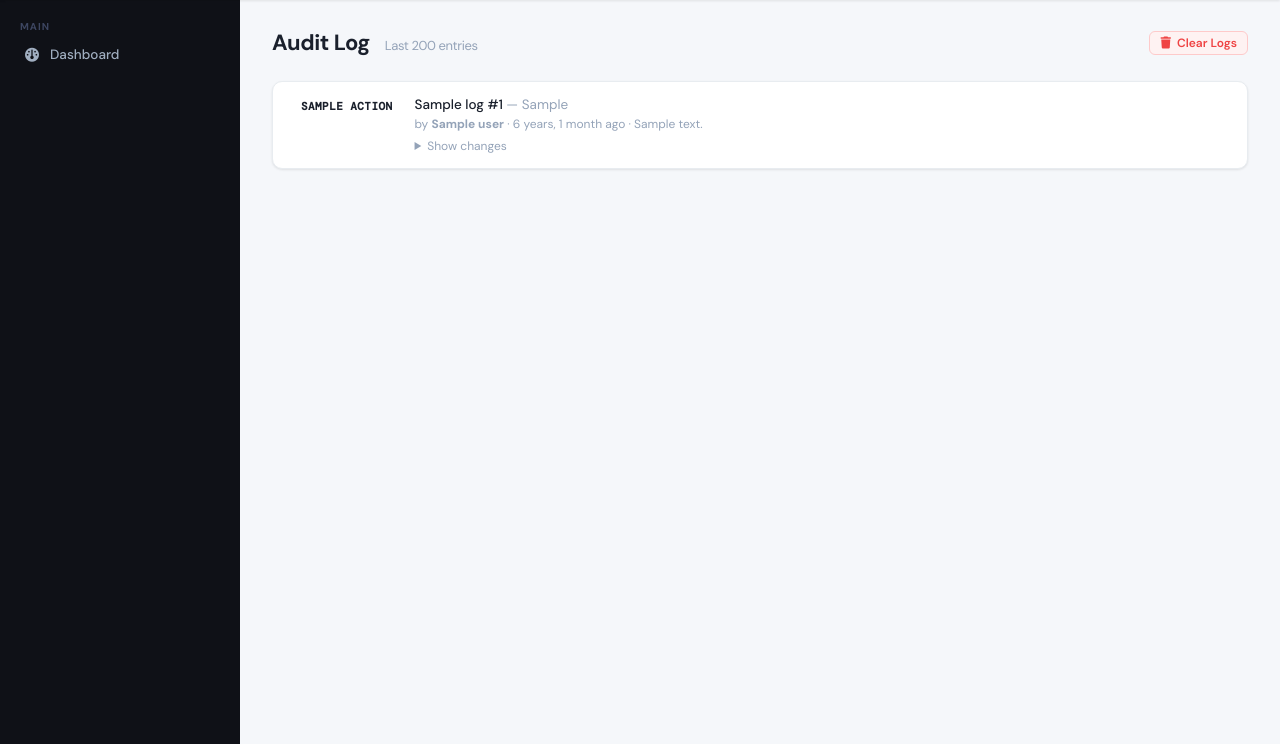
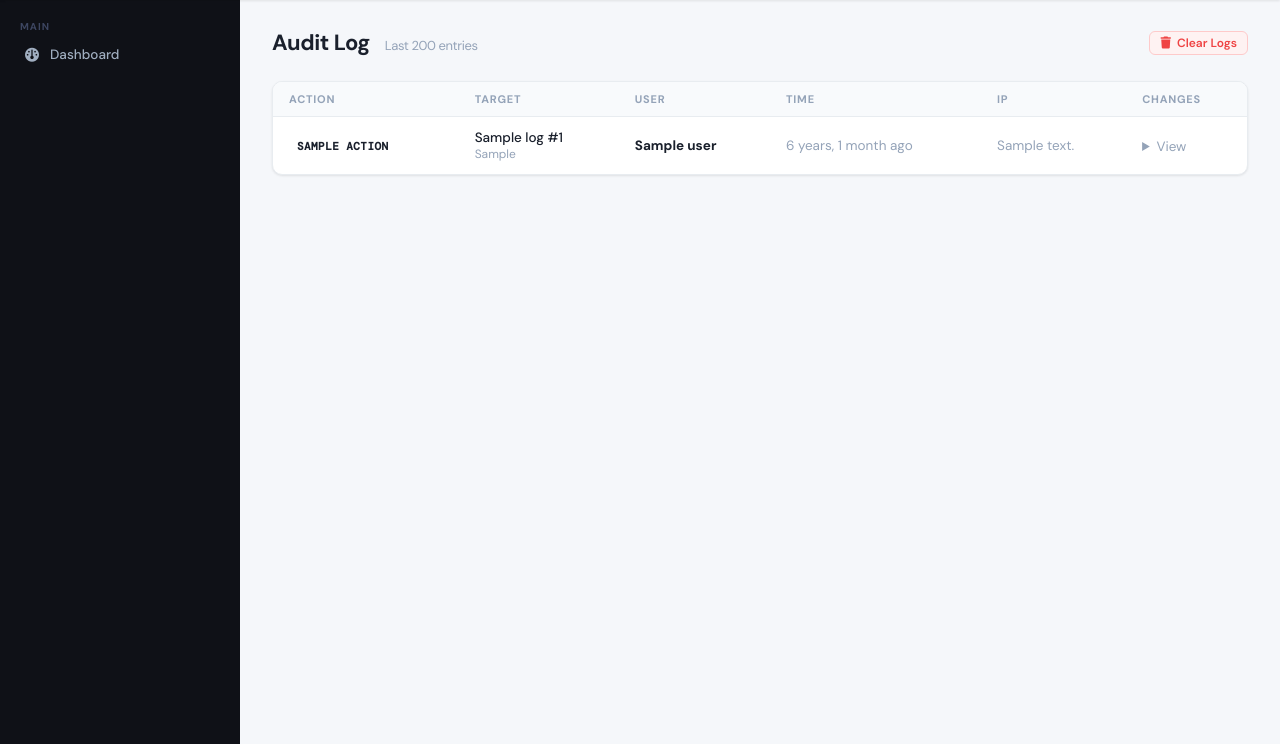
Before and after one commit to sachinsulu/python-cms-v2, a Django app: template templates/core/audit_log.html in a window 1280 px wide. Shown: the part 56-800 px from the top of the page. Run offline with Django 3.2, Linux system fonts and the light colour scheme; the template is opened without the code that fills it: most values are stand-ins (such as "Sample title", 1, 10 or a date in 2020); some libraries are stand-ins or nearby versions.

Commit message:
feat: Implement core CMS admin interface with base layout, dashboard, and audit log.

```diff
--- a/static/js/admin.js
+++ b/static/js/admin.js
@@ -120,6 +120,10 @@ document.addEventListener('DOMContentLoaded', () => {
 
 function initToggles() {
   document.querySelectorAll('[data-toggle-url]').forEach(wrap => {
+    // Prevent double binding
+    if (wrap.dataset.toggled) return;
+    wrap.dataset.toggled = '1';
+
     wrap.addEventListener('click', async () => {
       const url = wrap.dataset.toggleUrl;
       const sw = wrap.querySelector('.toggle-switch');
@@ -205,6 +209,8 @@ function initBulk() {
   const checkboxes = () => document.querySelectorAll('.row-checkbox');
 
   selectAll.addEventListener('change', () => {
+    // If DataTable is present, we might want to select ALL rows across pages
+    // For now, let's at least ensure visible ones work.
     checkboxes().forEach(cb => { cb.checked = selectAll.checked; });
   });
 
@@ -214,7 +220,7 @@ function initBulk() {
       const all = checkboxes();
       const checked = document.querySelectorAll('.row-checkbox:checked');
       selectAll.indeterminate = checked.length > 0 && checked.length < all.length;
-      selectAll.checked = checked.length === all.length;
+      selectAll.checked = all.length > 0 && checked.length === all.length;
     }
   });
 }
@@ -260,6 +266,65 @@ async function executeBulkAction(modelKey, action, checked) {
 // Drag-and-drop sorting (SortableJS)
 // ------------------------------------------------------------------ //
 
+// ------------------------------------------------------------------ //
+// Global DataTables Initialization
+// ------------------------------------------------------------------ //
+
+function initAllDataTables() {
+  console.log('CMS: Initializing DataTables...');
+  if (typeof DataTable === 'undefined') {
+    console.warn('CMS: DataTable library not found. Check base.html scripts.');
+    return;
+  }
+
+  const tables = document.querySelectorAll('.cms-table');
+  console.log(`CMS: Found ${tables.length} tables to process.`);
+
+  tables.forEach(tableEl => {
+    if (DataTable.isDataTable(tableEl) || tableEl.classList.contains('no-datatable')) {
+      console.log('CMS: Skipping table (already init or no-datatable)');
+      return;
+    }
+
+    const isSortable = tableEl.querySelector('tbody[data-sortable]');
+
+    try {
+      new DataTable(tableEl, {
+        pageLength: 20,
+        lengthMenu: [10, 20, 50, 100],
+        order: [],
+        columnDefs: [
+          { targets: 'no-sort', orderable: false },
+          { targets: [0, 1, -1], orderable: !isSortable }
+        ],
+        language: {
+          search: "",
+          searchPlaceholder: "Search...",
+        },
+        layout: {
+          topStart: 'search',
+          topEnd: 'paging',
+          bottomStart: 'info',
+          bottomEnd: 'lengthMenu'
+        },
+        drawCallback: function () {
+          initToggles();
+        }
+      });
+      console.log('CMS: DataTable initialized successfully on', tableEl);
+    } catch (e) {
+      console.error('CMS: Error initializing DataTable:', e);
+    }
+  });
+
+  // Re-style search inputs
+  document.querySelectorAll('.dt-search input').forEach(input => {
+    if (!input.classList.contains('form-control')) {
+      input.classList.add('form-control');
+    }
+  });
+}
+
 function initSortable(modelKey) {
   const tbody = document.querySelector('tbody[data-sortable]');
   if (!tbody || typeof Sortable === 'undefined') return;
@@ -268,11 +333,14 @@ function initSortable(modelKey) {
     handle: '.drag-handle',
     animation: 150,
     ghostClass: 'sortable-ghost',
-    onEnd: async () => {
+    onEnd: async (evt) => {
       const order = [...tbody.querySelectorAll('tr[data-id]')].map(r => r.dataset.id);
+
       try {
         const res = await postJson(`/core/sort/${modelKey}/`, { order });
-        if (res.success) toast.show('Order saved');
+        if (res.success) {
+          toast.show('Order saved');
+        }
       } catch (e) {
         toast.show('Failed to save order');
       }
@@ -472,6 +540,7 @@ document.addEventListener('DOMContentLoaded', () => {
   initBulk();
   initImagePreview();
   initSEOToggle();
+  initAllDataTables();
 
   // Character Counters
   Object.keys(CONFIG.limits).forEach(fieldId => {
--- a/templates/base.html
+++ b/templates/base.html
@@ -8,6 +8,7 @@
   <link rel="stylesheet" href="{% static 'css/admin.css' %}">
   <link rel="stylesheet" href="{% static 'css/media-picker.css' %}">
   <link rel="stylesheet" href="https://cdnjs.cloudflare.com/ajax/libs/font-awesome/6.5.1/css/all.min.css">
+  <link rel="stylesheet" href="https://cdn.datatables.net/2.0.0/css/dataTables.dataTables.min.css">
   {% block extra_head %}{% endblock %}
 </head>
 
@@ -166,6 +167,7 @@
   </div>
 </div>
 
+<script src="https://cdn.datatables.net/2.0.0/js/dataTables.min.js"></script>
 <script src="{% static 'js/admin.js' %}"></script>
 <script src="{% static 'js/media-picker.js' %}"></script>
 <script src="https://cdn.jsdelivr.net/npm/sortablejs@1.15.0/Sortable.min.js"></script>
--- a/templates/core/audit_log.html
+++ b/templates/core/audit_log.html
@@ -11,36 +11,46 @@
   {% endif %}
 </div>
 
-<div class="card">
-  <div class="card-body" style="padding:0;">
+<div class="table-card">
+  <table class="cms-table">
+    <thead>
+      <tr>
+        <th>Action</th>
+        <th>Target</th>
+        <th>User</th>
+        <th>Time</th>
+        <th>IP</th>
+        <th>Changes</th>
+      </tr>
+    </thead>
+    <tbody>
       {% for log in logs %}
-    <div class="audit-entry" style="padding:14px 20px;">
-      <div>
-        <span class="audit-action-badge {{ log.action }}">{{ log.action }}</span>
-      </div>
-      <div style="flex:1;">
+      <tr>
+        <td><span class="audit-action-badge {{ log.action }}">{{ log.action }}</span></td>
+        <td>
           <div style="font-size:13.5px; font-weight:500;">
             {{ log.model_name }} #{{ log.object_id }}
-          <span class="text-muted" style="font-weight:400;">— {{ log.object_repr }}</span>
+            <div class="text-muted" style="font-weight:400; font-size:12px;">{{ log.object_repr }}</div>
           </div>
-        <div class="text-muted text-sm" style="margin-top:3px;">
-          by <strong>{{ log.user|default:"system" }}</strong>
-          · {{ log.timestamp|timesince }} ago
-          {% if log.ip_address %}· {{ log.ip_address }}{% endif %}
-        </div>
+        </td>
+        <td><strong>{{ log.user|default:"system" }}</strong></td>
+        <td class="text-muted text-sm">{{ log.timestamp|timesince }} ago</td>
+        <td class="text-muted text-sm">{{ log.ip_address|default:"—" }}</td>
+        <td>
           {% if log.changes %}
-        <details style="margin-top:6px;">
-          <summary class="text-sm text-muted" style="cursor:pointer;">Show changes</summary>
-          <pre style="margin-top:6px; font-size:11px; background:#f8fafc; padding:10px; border-radius:6px; overflow-x:auto;">{{ log.changes|pprint }}</pre>
+          <details style="margin-top:2px;">
+            <summary class="text-xs text-muted" style="cursor:pointer;">View</summary>
+            <pre style="margin-top:6px; font-size:10px; background:#f8fafc; padding:10px; border-radius:6px; overflow-x:auto; max-width:300px;">{{ log.changes|pprint }}</pre>
           </details>
+          {% else %}
+          —
           {% endif %}
-      </div>
-    </div>
+        </td>
+      </tr>
       {% empty %}
-    <div style="text-align:center; padding:60px 20px; color:var(--text-muted);">
-      No audit entries yet.
-    </div>
+      <tr><td colspan="6" style="text-align:center; padding:40px;">No entries yet.</td></tr>
       {% endfor %}
-  </div>
+    </tbody>
+  </table>
 </div>
 {% endblock %}
--- a/templates/dashboard.html
+++ b/templates/dashboard.html
@@ -35,7 +35,7 @@
       {% endif %}
     </div>
     <div style="overflow:hidden;">
-      <table class="cms-table">
+      <table class="cms-table no-datatable">
         <thead><tr><th>Title</th><th>Status</th><th>Updated</th></tr></thead>
         <tbody>
           {% for item in module.items %}
```
Also changed, not shown: static/css/admin.css (+86 -0 lines). Lines whose indentation alone changed are shown as unchanged.
